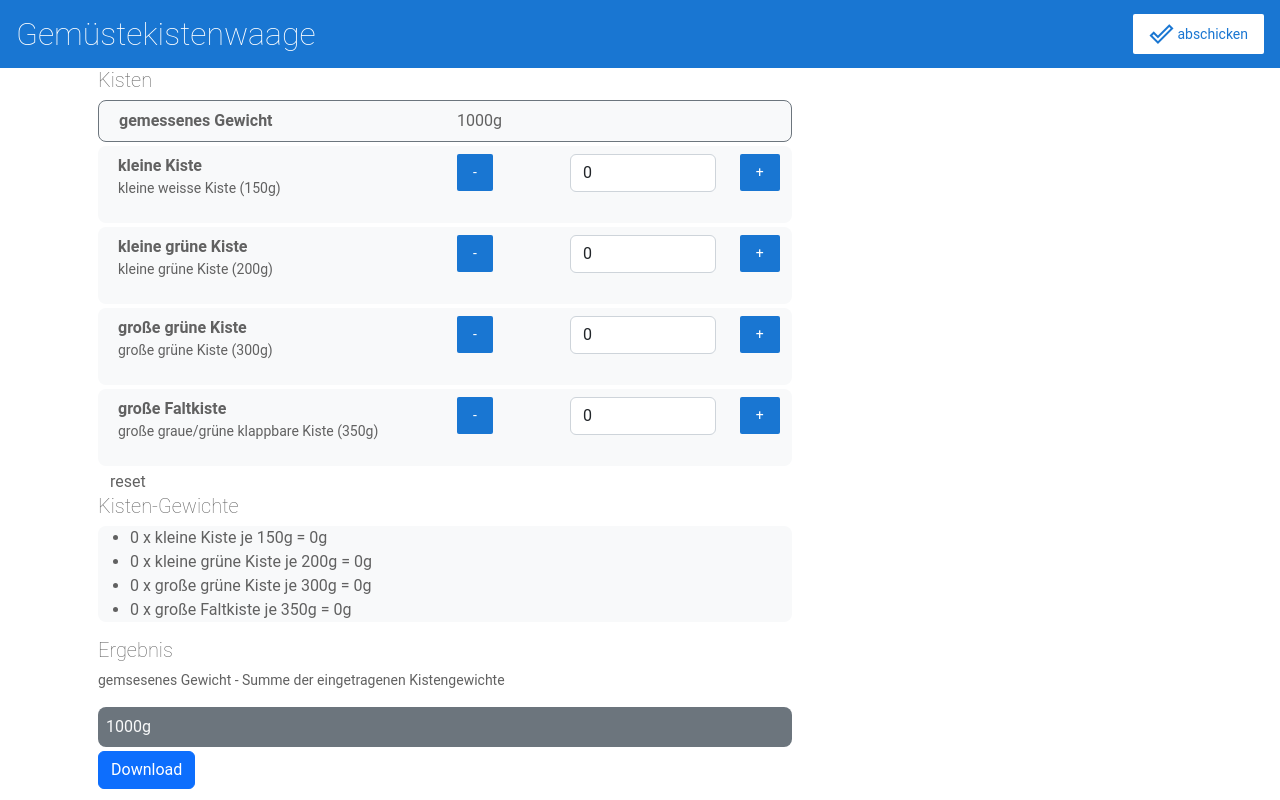
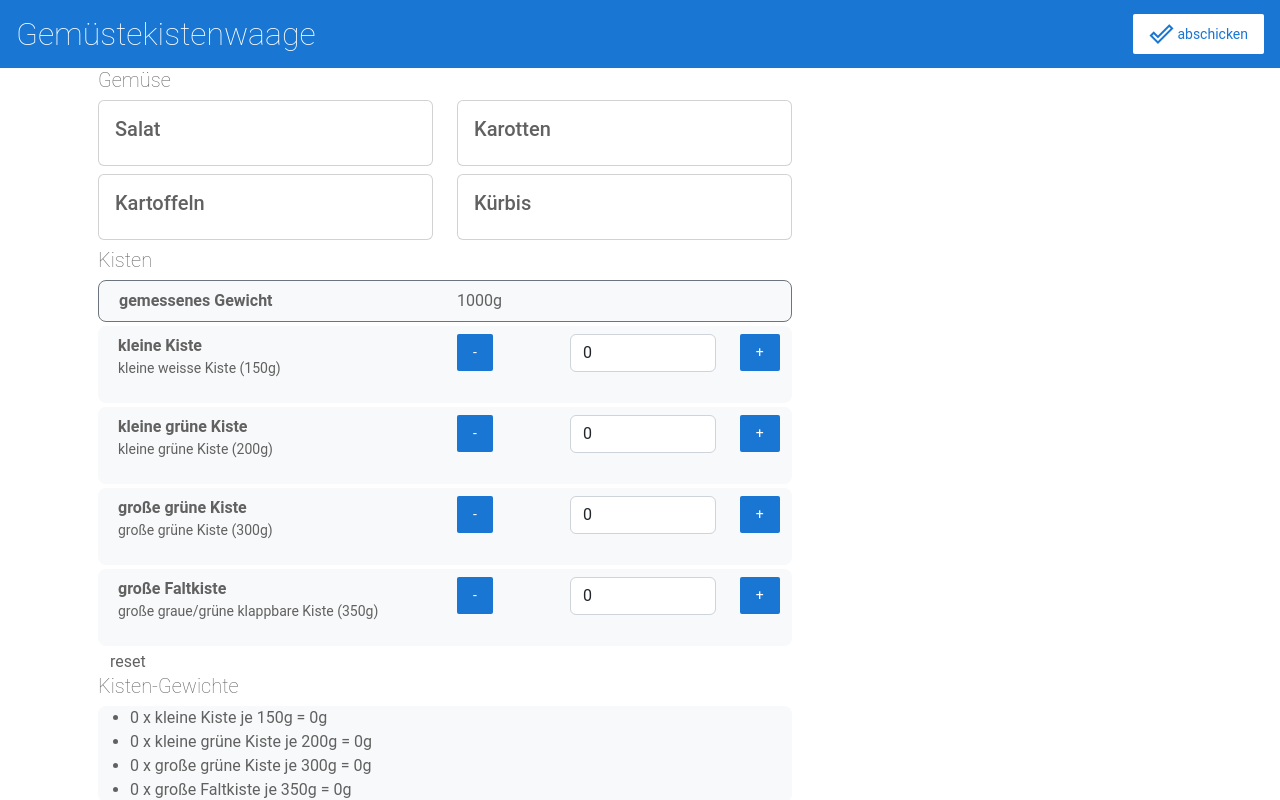
Before and after one commit to derDieDasJojo/angular-waage, an Angular app: page / in a window 1280 px wide. Shown: the top 800 px of the page. Built offline with nearby package versions, Linux system fonts and the light colour scheme.

Commit message:
Added Gemüseauswahl

```diff
--- /dev/null
+++ b/src/app/boxes.ts
@@ -0,0 +1,44 @@
+export interface Box {
+  id: number;
+  name: string;
+  description: string;
+  count: number;
+  weight: number;
+}
+
+export const boxes = [
+  {
+    id: 1,
+    name: 'kleine Kiste',
+    description: 'kleine weisse Kiste (150g)',
+    count: 0,
+    weight: 150,
+  },
+  {
+    id: 2,
+    name: 'kleine grüne Kiste',
+    description: 'kleine grüne Kiste (200g)',
+    count: 0,
+    weight: 200,
+  },
+  {
+    id: 3,
+    name: 'große grüne Kiste',
+    description: 'große grüne Kiste (300g)',
+    count: 0,
+    weight: 300,
+  },
+  {
+    id: 3,
+    name: 'große Faltkiste',
+    description: 'große graue/grüne klappbare Kiste (350g)',
+    count: 0,
+    weight: 350,
+  },
+];
+
+/*
+Copyright Google LLC. All Rights Reserved.
+Use of this source code is governed by an MIT-style license that
+can be found in the LICENSE file at https://angular.io/license
+*/
--- a/src/app/product-list/product-list.component.html
+++ b/src/app/product-list/product-list.component.html
@@ -1,3 +1,15 @@
+<h2>Gemüse</h2>
+<div class="row">
+  <div class="col-sm-6" *ngFor="let product of products">
+    <div class="card mb-2">
+      <div class="card-body">
+        <h5 class="card-title">{{ product.name }}</h5>
+        <p class="card-text">{{ product.description }}</p>
+      </div>
+    </div>
+  </div>
+</div>
+
 <h2>Kisten</h2>
 
 <div class="container-md">
@@ -8,21 +20,21 @@
     <div class="col-4 text-right">{{ get_measured_weight() }}g</div>
   </div>
   <div
-    *ngFor="let product of products"
+    *ngFor="let box of boxes"
     class="row bg-light rounded rounded-3 p-2 mb-1"
   >
     <div class="col-6">
-      <b>{{ product.name }}</b>
-      <p>{{ product.description }}</p>
+      <b>{{ box.name }}</b>
+      <p>{{ box.description }}</p>
     </div>
     <div class="col-2">
-      <button type="button" (click)="subtract(product)">-</button>
+      <button type="button" (click)="subtract(box)">-</button>
     </div>
     <div class="col-3">
-      <input type="number" [attr.value]="product.count" class="form-control" />
+      <input type="number" [attr.value]="box.count" class="form-control" />
     </div>
     <div class="col-1 pr-1">
-      <button type="button" (click)="add(product)">+</button>
+      <button type="button" (click)="add(box)">+</button>
     </div>
   </div>
   <div class="row">
@@ -33,9 +45,9 @@
   <h2>Kisten-Gewichte</h2>
   <div class="bg-light rounded rounded-3">
     <ul>
-      <li *ngFor="let product of products">
-        {{ product.count }} x {{ product.name }} je {{ product.weight }}g =
-        {{ product.weight * product.count }}g
+      <li *ngFor="let box of boxes">
+        {{ box.count }} x {{ box.name }} je {{ box.weight }}g =
+        {{ box.weight * box.count }}g
       </li>
     </ul>
   </div>
--- a/src/app/product-list/product-list.component.ts
+++ b/src/app/product-list/product-list.component.ts
@@ -1,9 +1,8 @@
 import { Component } from '@angular/core';
-
 import { products } from '../products';
-
 import { Product } from '../products';
-
+import { boxes } from '../boxes';
+import { Box } from '../boxes';
 import { saveAs } from 'file-saver';
 
 @Component({
@@ -13,7 +12,8 @@ import { saveAs } from 'file-saver';
 })
 export class ProductListComponent {
   products = products;
-  measured_weight: Product = {
+  boxes = boxes;
+  measured_weight: Box = {
     id: 0,
     name: 'Gewicht',
     description: 'gemessenes Gewicht',
@@ -22,20 +22,20 @@ export class ProductListComponent {
   };
 
   share() {
-    window.alert('The product has been shared!');
+    window.alert('The box has been shared!');
   }
 
-  subtract(product: Product) {
-    product.count -= 1;
+  subtract(box: Box) {
+    box.count -= 1;
   }
-  add(product: Product) {
-    product.count += 1;
+  add(box: Box) {
+    box.count += 1;
   }
 
   calc_weight_sum() {
     let result = 0;
-    for (let index = 0; index < this.products.length; index++) {
-      result += this.products[index].count * this.products[index].weight;
+    for (let index = 0; index < this.boxes.length; index++) {
+      result += this.boxes[index].count * this.boxes[index].weight;
     }
     return result;
   }
@@ -45,14 +45,14 @@ export class ProductListComponent {
   }
 
   reset_count() {
-    for (let index = 0; index < this.products.length; index++) {
-      this.products[index].count = 0;
+    for (let index = 0; index < this.boxes.length; index++) {
+      this.boxes[index].count = 0;
     }
   }
 
   downloadFile() {
     // build data
-    let data = this.products;
+    let data = this.boxes;
     /*let w = {
       id: 0,
       name: 'Gewicht',
--- a/src/app/products.ts
+++ b/src/app/products.ts
@@ -9,29 +9,29 @@ export interface Product {
 export const products = [
   {
     id: 1,
-    name: 'kleine Kiste',
-    description: 'kleine weisse Kiste (150g)',
+    name: 'Salat',
+    description: '',
     count: 0,
     weight: 150,
   },
   {
     id: 2,
-    name: 'kleine grüne Kiste',
-    description: 'kleine grüne Kiste (200g)',
+    name: 'Karotten',
+    description: '',
     count: 0,
     weight: 200,
   },
   {
     id: 3,
-    name: 'große grüne Kiste',
-    description: 'große grüne Kiste (300g)',
+    name: 'Kartoffeln',
+    description: '',
     count: 0,
     weight: 300,
   },
   {
     id: 3,
-    name: 'große Faltkiste',
-    description: 'große graue/grüne klappbare Kiste (350g)',
+    name: 'Kürbis',
+    description: '',
     count: 0,
     weight: 350,
   },
```
Also changed, not shown: src/app/cart.ts (deleted).
